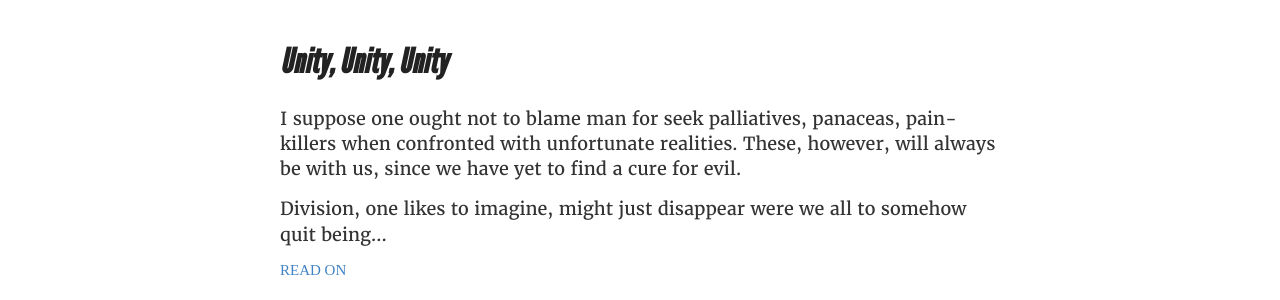
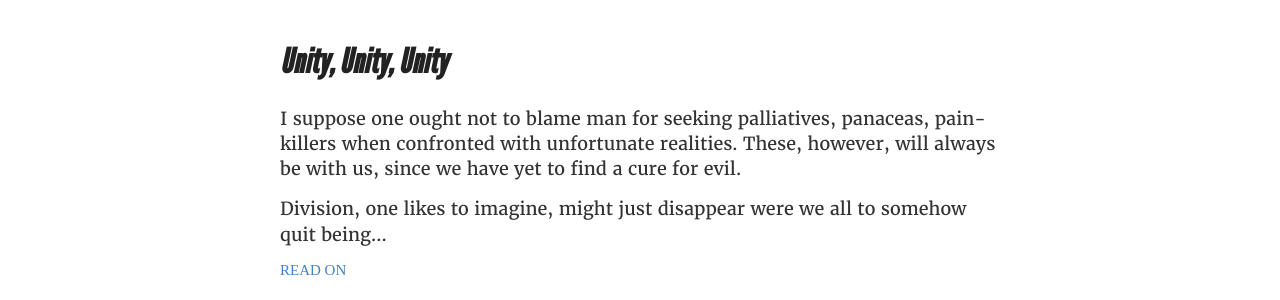
Before and after one commit to GabeHess/GabeHess.github.io, a Jekyll site: the page built from index.html, in a window 1280 px wide and 900 px high. Shown: the part 123-423 px from the top of the window. Built offline with Jekyll 4.4.1, drawn with Linux system fonts in a browser that asks for light colours; some web fonts are replaced; comment, search, counter and statistics services are not loaded.

Commit message:
Edit post

```diff
--- a/_posts/2021-1-26-unity-unity-unity.md
+++ b/_posts/2021-1-26-unity-unity-unity.md
@@ -1,10 +1,10 @@
 ---
 layout: post
 title: "Unity, Unity, Unity"
-description: "I suppose one ought not to blame man for seek palliatives, panaceas, pain-killers when confronted with unfortunate realities..."
+description: "I suppose one ought not to blame man for seeking palliatives, panaceas, pain-killers when confronted with unfortunate realities..."
 ---
 
-I suppose one ought not to blame man for seek palliatives, panaceas, pain-killers when confronted with unfortunate realities. These, however, will always be with us, since we have yet to find a cure for evil.
+I suppose one ought not to blame man for seeking palliatives, panaceas, pain-killers when confronted with unfortunate realities. These, however, will always be with us, since we have yet to find a cure for evil.
 
 Division, one likes to imagine, might just disappear were we all to somehow quit being obstinate, and come together, “unite.” Everyone invokes that word, “unity,” and no one knows how to accomplish it, because we are all confused as to the nature of the disease. We blame Joe Biden, or Donald Trump, for being “divisive,” but how are they to be otherwise? Certainly needlessly “divisive” rhetoric is irresponsible, pointed partisanship is divisive, and scorched-earth principles are unnecessary. Institutions that stoke artificial flames of liberal moral furor are divisive, I suppose. But fundamentally our culture is divided.
 
@@ -14,7 +14,7 @@
 
 I suspect that one should not fret too much over poll results. People have all manner of “extreme” beliefs that flit in and out of their heads, which it might be better not to know of. They entertain harmless conspiracy theories. When a paper is put before them with questions, and they know their answer will have no actual influence on affairs, they are apt to write anything. The impressionable nature of a democratic public has been well known throughout history, for which reason we do not have a democracy. Polls, then, are only so useful—and decidedly less useful than a study of the visible, macro-affairs that occur. Sure, were politics conducted by referendum—without institutional context—anarchy would ensue. That is why we have institutions, the study of which is far more useful than the study of the passing judgment of crowds.
 
-Again, public opinion is malleable. The great majority may oppose late-term abortion theoretically. But does their blood cry out against it when it happens? Tepid public sentiment will never prevent evil. Besides, how will the public feel in ten years? That is progress: do it now, and people will support it later. People are gullible, confused in their beliefs, wishy-washy, complacent with regard to some issues, furious others—and through it all, we are divided.
+Again, public opinion is malleable. The great majority may theoretically oppose late-term abortion. But does their blood cry out against it when it happens? Tepid public sentiment will never prevent evil. Besides, how will the public feel in ten years? That is progress: do it now, and people will support it later. People are gullible, confused in their beliefs, wishy-washy, complacent with regard to some issues, furious others—and through it all, we are divided.
 
 Call it the genesis of totalitarianism, or what you will, but when _White Fragility_ sells millions of copies, and School Boards or libraries vote unanimously to be absurd, I cannot but think that our problems go deeper than mere leadership. In other words, we are divided. Perhaps institutional pressures are dividing us—the solution to which is not psychology, but individual courage and conviction—but regardless, people we know sign their names to radical things, opposed by the rest of us. We are divided.
 
```
